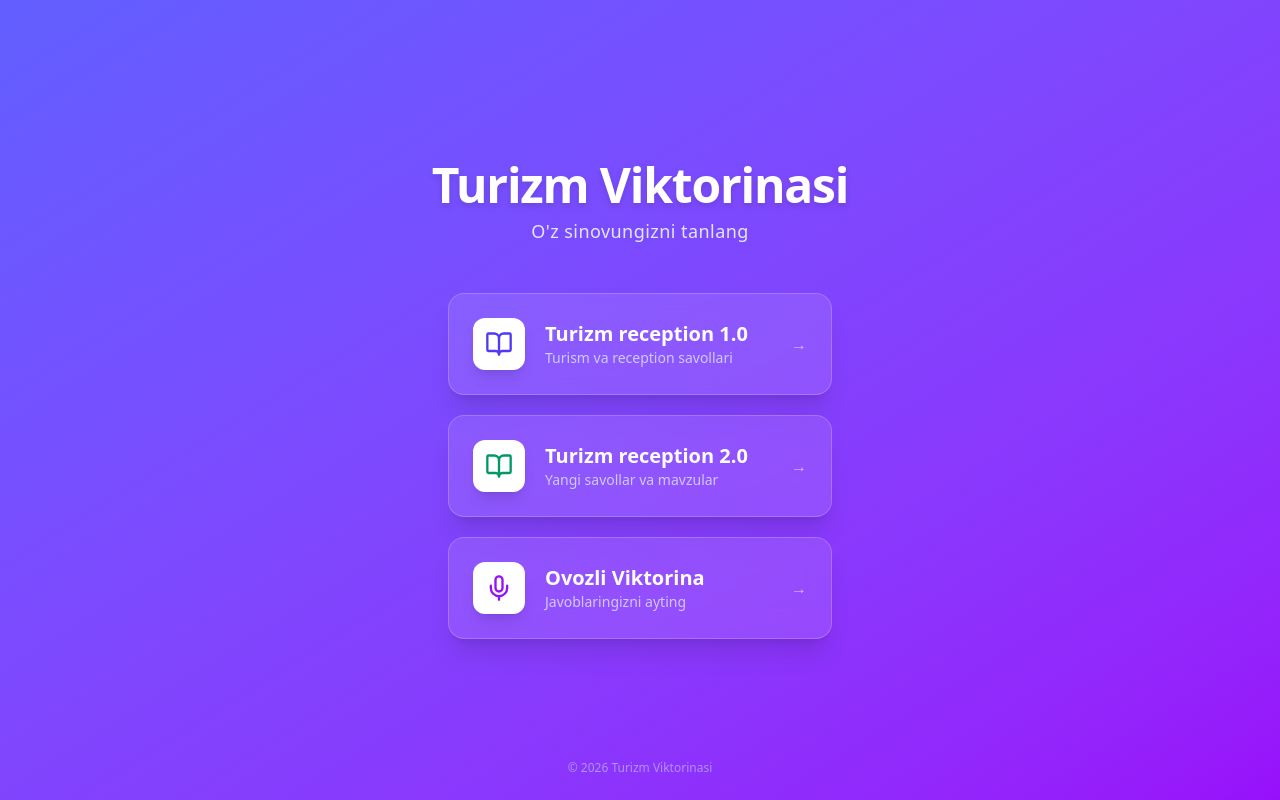
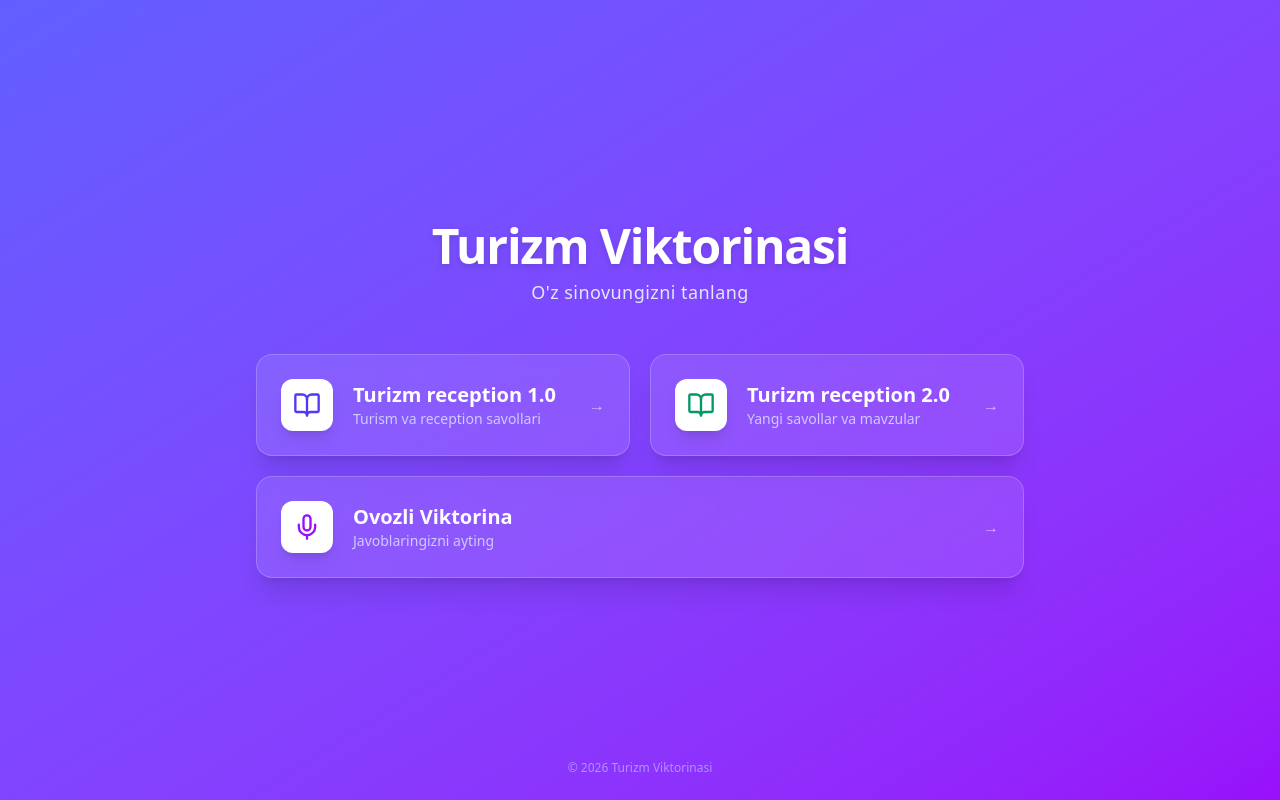
Before and after one commit to khondamirai-spec/turismustozai, a Next.js app: page / in a window 1280 px wide. Built offline with nearby package versions, Linux system fonts and the light colour scheme.

Commit message:
Update homepage layout to display quiz options in grid

```diff
--- a/src/app/page.tsx
+++ b/src/app/page.tsx
@@ -13,9 +13,10 @@ export default function Home() {
         </p>
       </header>
 
-      <main className="flex flex-col gap-5 w-full max-w-sm">
+      <main className="flex flex-col gap-5 w-full max-w-3xl">
+        <div className="grid grid-cols-1 md:grid-cols-2 gap-5 w-full">
           <Link href="/text-quiz" className="w-full group">
-          <div className="bg-white/10 backdrop-blur-md border border-white/20 rounded-2xl p-6 flex items-center gap-5 hover:bg-white/20 transition-all duration-300 transform hover:scale-[1.02] active:scale-95 shadow-xl cursor-pointer">
+            <div className="bg-white/10 backdrop-blur-md border border-white/20 rounded-2xl p-6 flex items-center gap-5 hover:bg-white/20 transition-all duration-300 transform hover:scale-[1.02] active:scale-95 shadow-xl cursor-pointer h-full">
               <div className="bg-white text-indigo-600 p-3 rounded-xl shadow-lg group-hover:bg-indigo-600 group-hover:text-white transition-colors">
                 <BookOpen size={28} />
               </div>
@@ -30,7 +31,7 @@ export default function Home() {
           </Link>
 
           <Link href="/turism-2" className="w-full group">
-          <div className="bg-white/10 backdrop-blur-md border border-white/20 rounded-2xl p-6 flex items-center gap-5 hover:bg-white/20 transition-all duration-300 transform hover:scale-[1.02] active:scale-95 shadow-xl cursor-pointer">
+            <div className="bg-white/10 backdrop-blur-md border border-white/20 rounded-2xl p-6 flex items-center gap-5 hover:bg-white/20 transition-all duration-300 transform hover:scale-[1.02] active:scale-95 shadow-xl cursor-pointer h-full">
               <div className="bg-white text-emerald-600 p-3 rounded-xl shadow-lg group-hover:bg-emerald-600 group-hover:text-white transition-colors">
                 <BookOpen size={28} />
               </div>
@@ -43,6 +44,7 @@ export default function Home() {
               </div>
             </div>
           </Link>
+        </div>
 
         <Link href="/voice-quiz" className="w-full group">
           <div className="bg-white/10 backdrop-blur-md border border-white/20 rounded-2xl p-6 flex items-center gap-5 hover:bg-white/20 transition-all duration-300 transform hover:scale-[1.02] active:scale-95 shadow-xl cursor-pointer">
```
Lines whose indentation alone changed are shown as unchanged.
